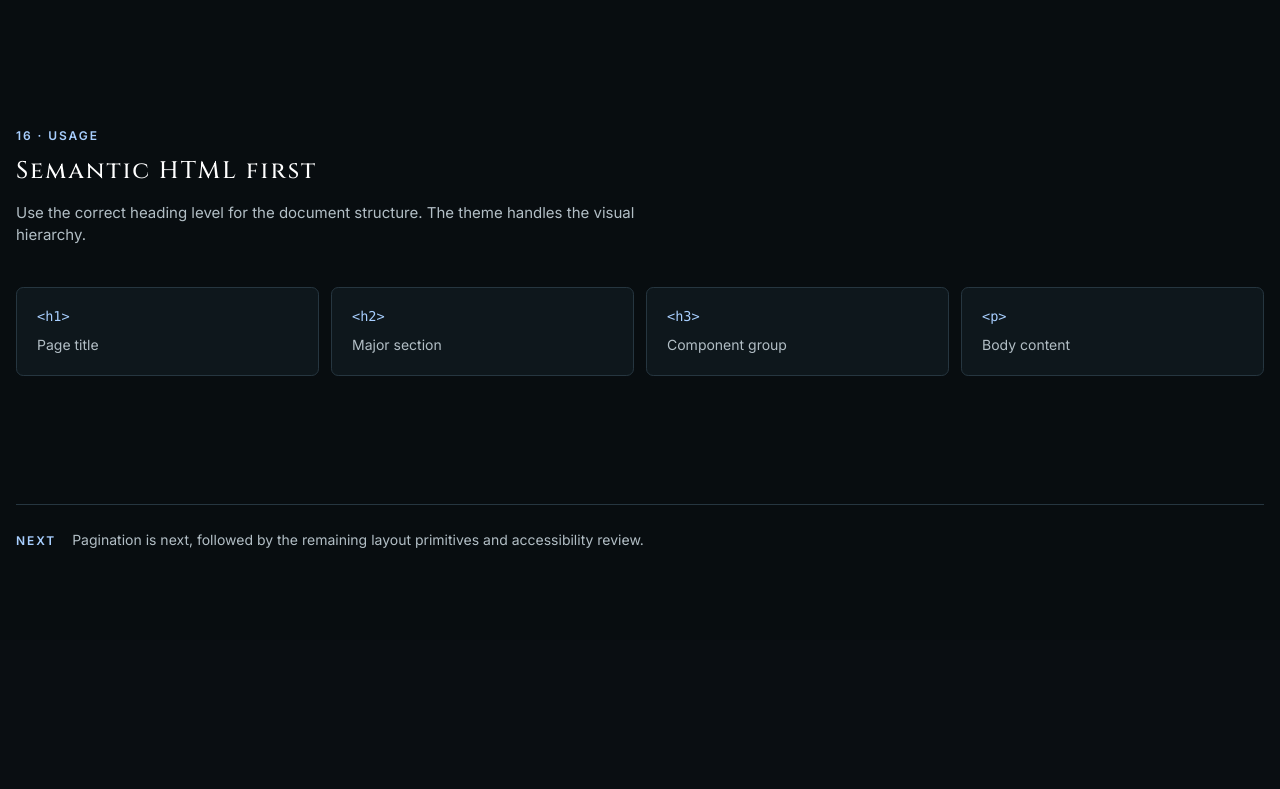
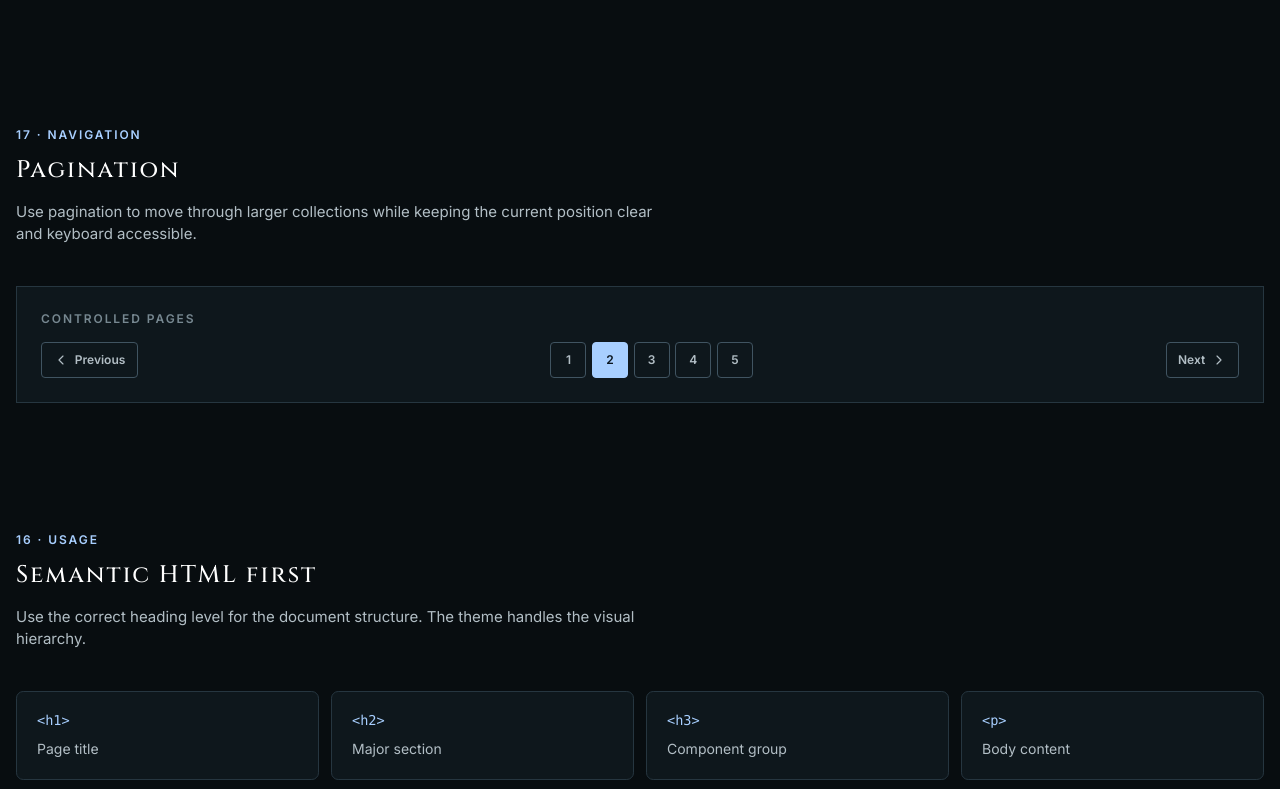
Before and after one commit to MonoPT/mudcrab-website, a SvelteKit app: page /components in a window 1280 px wide. Shown: the part 8771-9560 px from the top of the page. Before the commit the page ends 9411 px from the top, so only its background shows below. Built offline with nearby package versions, Linux system fonts and the light colour scheme.

Commit message:
pagination

```diff
--- /dev/null
+++ b/src/components/Pagination.svelte
@@ -0,0 +1,178 @@
+<script lang="ts">
+	import { ChevronLeft, ChevronRight } from '@lucide/svelte';
+
+	let {
+		page = $bindable(1),
+		totalPages,
+		href,
+		label = 'Pagination'
+	}: {
+		page?: number;
+		totalPages: number;
+		href?: (page: number) => string;
+		label?: string;
+	} = $props();
+
+	const visiblePages = $derived(
+		Array.from({ length: Math.max(0, totalPages) }, (_, index) => index + 1)
+	);
+
+	function goTo(nextPage: number) {
+		if (nextPage >= 1 && nextPage <= totalPages) page = nextPage;
+	}
+</script>
+
+{#if totalPages > 0}
+	<nav class="pagination" aria-label={label}>
+		{#if href}
+			<a
+				class="pagination-control"
+				class:is-disabled={page <= 1}
+				href={page > 1 ? href(page - 1) : undefined}
+				aria-disabled={page <= 1}
+				aria-label="Previous page"
+				onclick={() => goTo(page - 1)}
+			>
+				<ChevronLeft size={16} strokeWidth={1.75} aria-hidden="true" />
+				<span class="pagination-label">Previous</span>
+			</a>
+		{:else}
+			<button
+				class="pagination-control"
+				type="button"
+				disabled={page <= 1}
+				aria-label="Previous page"
+				onclick={() => goTo(page - 1)}
+			>
+				<ChevronLeft size={16} strokeWidth={1.75} aria-hidden="true" />
+				<span class="pagination-label">Previous</span>
+			</button>
+		{/if}
+
+		<div class="pagination-pages" aria-label="Pages">
+			{#each visiblePages as pageNumber}
+				{#if href}
+					<a
+						class="pagination-page"
+						class:current={pageNumber === page}
+						href={href(pageNumber)}
+						aria-current={pageNumber === page ? 'page' : undefined}
+						onclick={() => goTo(pageNumber)}>{pageNumber}</a
+					>
+				{:else}
+					<button
+						class="pagination-page"
+						class:current={pageNumber === page}
+						type="button"
+						aria-current={pageNumber === page ? 'page' : undefined}
+						onclick={() => goTo(pageNumber)}>{pageNumber}</button
+					>
+				{/if}
+			{/each}
+		</div>
+
+		{#if href}
+			<a
+				class="pagination-control"
+				class:is-disabled={page >= totalPages}
+				href={page < totalPages ? href(page + 1) : undefined}
+				aria-disabled={page >= totalPages}
+				aria-label="Next page"
+				onclick={() => goTo(page + 1)}
+			>
+				<span class="pagination-label">Next</span>
+				<ChevronRight size={16} strokeWidth={1.75} aria-hidden="true" />
+			</a>
+		{:else}
+			<button
+				class="pagination-control"
+				type="button"
+				disabled={page >= totalPages}
+				aria-label="Next page"
+				onclick={() => goTo(page + 1)}
+			>
+				<span class="pagination-label">Next</span>
+				<ChevronRight size={16} strokeWidth={1.75} aria-hidden="true" />
+			</button>
+		{/if}
+	</nav>
+{/if}
+
+<style>
+	.pagination {
+		display: flex;
+		align-items: center;
+		justify-content: space-between;
+		gap: 1rem;
+		width: 100%;
+	}
+	.pagination-pages {
+		display: flex;
+		align-items: center;
+		gap: 0.35rem;
+	}
+	.pagination-control,
+	.pagination-page {
+		display: inline-flex;
+		align-items: center;
+		justify-content: center;
+		min-height: 2.25rem;
+		border: 1px solid var(--color-border-strong);
+		border-radius: var(--radius-sm);
+		outline: none;
+		background: transparent;
+		color: var(--color-text-muted);
+		font: 600 var(--text-xs) var(--font-body);
+		text-decoration: none;
+		transition:
+			background var(--duration-normal) var(--ease-standard),
+			border-color var(--duration-normal) var(--ease-standard),
+			color var(--duration-normal) var(--ease-standard);
+	}
+	.pagination-control {
+		gap: 0.35rem;
+		padding: 0.5rem 0.7rem;
+	}
+	.pagination-page {
+		width: 2.25rem;
+		padding: 0;
+	}
+	.pagination-control:hover:not(:disabled):not(.is-disabled),
+	.pagination-page:hover:not(.current) {
+		border-color: var(--color-accent);
+		background: var(--color-surface-hover);
+		color: var(--color-text);
+	}
+	.pagination-page.current {
+		border-color: var(--color-accent);
+		background: var(--color-accent);
+		color: var(--color-accent-ink);
+	}
+	.pagination-control:focus-visible,
+	.pagination-page:focus-visible {
+		box-shadow: var(--focus-ring);
+	}
+	.pagination-control:disabled,
+	.pagination-control.is-disabled {
+		border-color: var(--color-border);
+		color: var(--color-text-disabled);
+		cursor: not-allowed;
+		pointer-events: none;
+	}
+	@media (max-width: 520px) {
+		.pagination-label {
+			position: absolute;
+			width: 1px;
+			height: 1px;
+			overflow: hidden;
+			clip: rect(0, 0, 0, 0);
+			white-space: nowrap;
+		}
+		.pagination {
+			gap: 0.5rem;
+		}
+		.pagination-pages {
+			gap: 0.2rem;
+		}
+	}
+</style>
--- a/src/lib/AccordionDemo.svelte
+++ /dev/null
@@ -1,18 +0,0 @@
-<script lang="ts">
-	import { Accordion } from 'bits-ui';
-</script>
-
-<Accordion.Root type="single">
-	<Accordion.Item value="item-1">
-		<Accordion.Header>
-			<Accordion.Trigger>Item 1 Title</Accordion.Trigger>
-		</Accordion.Header>
-		<Accordion.Content>This is the collapsible content for this section.</Accordion.Content>
-	</Accordion.Item>
-	<Accordion.Item value="item-2">
-		<Accordion.Header>
-			<Accordion.Trigger>Item 2 Title</Accordion.Trigger>
-		</Accordion.Header>
-		<Accordion.Content>This is the collapsible content for this section.</Accordion.Content>
-	</Accordion.Item>
-</Accordion.Root>
--- a/src/routes/+page.svelte
+++ b/src/routes/+page.svelte
@@ -1,8 +1 @@
-<script lang="ts">
-	import AccordionDemo from '$lib/AccordionDemo.svelte' with { wake: 'load' };
-</script>
-
-<h1>Welcome to SvelteKit</h1>
-<p>Visit <a href="https://svelte.dev/docs/kit">svelte.dev/docs/kit</a> to read the documentation</p>
-
-<AccordionDemo />
+<p><a href="/components">Check components</a></p>
--- a/src/routes/components/+page.svelte
+++ b/src/routes/components/+page.svelte
@@ -15,12 +15,14 @@
 	import Tooltip from '../../components/Tooltip.svelte' with { wake: 'load' };
 	import Modal from '../../components/Modal.svelte' with { wake: 'load' };
 	import CodeBlock from '../../components/CodeBlock.svelte' with { wake: 'visible' };
+	import Pagination from '../../components/Pagination.svelte' with { wake: 'visible' };
 
 	let searchValue = $state('');
 	let category = $state<string | undefined>(undefined);
 	let radioValue = $state<string | undefined>('balanced');
 	let soundEnabled = $state(true);
 	let activeTab = $state<string | undefined>('overview');
+	let currentPage = $state(2);
 
 	const categoryItems = [
 		{ label: 'All categories', value: 'all' },
@@ -632,6 +634,24 @@ if (profile.ready) {
 			</div>
 		</section>
 
+		<section class="section" aria-labelledby="pagination-heading">
+			<div class="section-heading">
+				<p class="eyebrow">17 · Navigation</p>
+				<h2 id="pagination-heading">Pagination</h2>
+				<p>
+					Use pagination to move through larger collections while keeping the current position clear
+					and keyboard accessible.
+				</p>
+			</div>
+
+			<div class="pagination-showcase">
+				<div class="input-group">
+					<span class="type-label">Controlled pages</span>
+					<Pagination bind:page={currentPage} totalPages={5} label="Example pages" />
+				</div>
+			</div>
+		</section>
+
 		<section class="section tokens" aria-labelledby="tokens-heading">
 			<div class="section-heading">
 				<p class="eyebrow">16 · Usage</p>
@@ -652,7 +672,7 @@ if (profile.ready) {
 
 	<footer>
 		<span class="eyebrow">Next</span>
-		<p>Pagination is next, followed by the remaining layout primitives and accessibility review.</p>
+		<p>Layout primitives and an accessibility review are next.</p>
 	</footer>
 </div>
 
@@ -785,6 +805,7 @@ if (profile.ready) {
 		grid-template-columns: repeat(3, 1fr);
 		gap: 1rem;
 	}
+	.pagination-showcase,
 	.code-showcase {
 		display: grid;
 		width: 100%;
@@ -793,6 +814,7 @@ if (profile.ready) {
 		border: 1px solid var(--color-border);
 		background: var(--color-border);
 	}
+	.pagination-showcase .input-group,
 	.code-showcase .input-group {
 		width: 100%;
 		min-width: 0;
```
